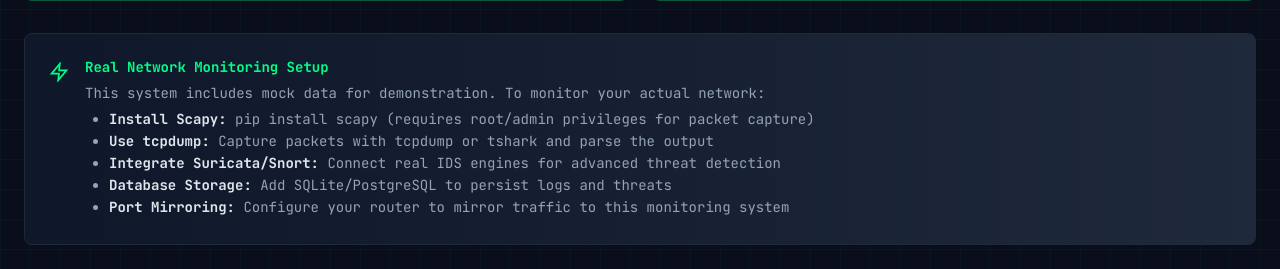
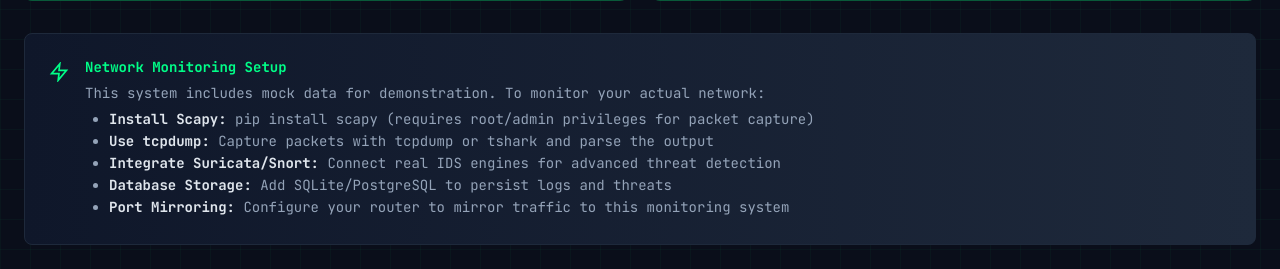
Before and after one commit to Uttura/NetGuard-mini---IDS-, a Flask app: page / in a window 1280 px wide. Shown: the part 626-895 px from the top of the page. Run offline with Flask 3, Linux system fonts and the light colour scheme; data that the repository does not hold is empty; parts of the project's set-up code (start-up, migrations or seed data) failed here and were passed over; some libraries are stand-ins or nearby versions.

Commit message:
Update index.html

```diff
--- a/templates/index.html
+++ b/templates/index.html
@@ -619,7 +619,7 @@
                     <polygon points="13 2 3 14 12 14 11 22 21 10 12 10 13 2"/>
                 </svg>
                 <div>
-                    <h3 class="info-title">Real Network Monitoring Setup</h3>
+                    <h3 class="info-title">Network Monitoring Setup</h3>
                     <div class="info-content">
                         <p>This system includes mock data for demonstration. To monitor your actual network:</p>
                         <ul class="info-list">
```
